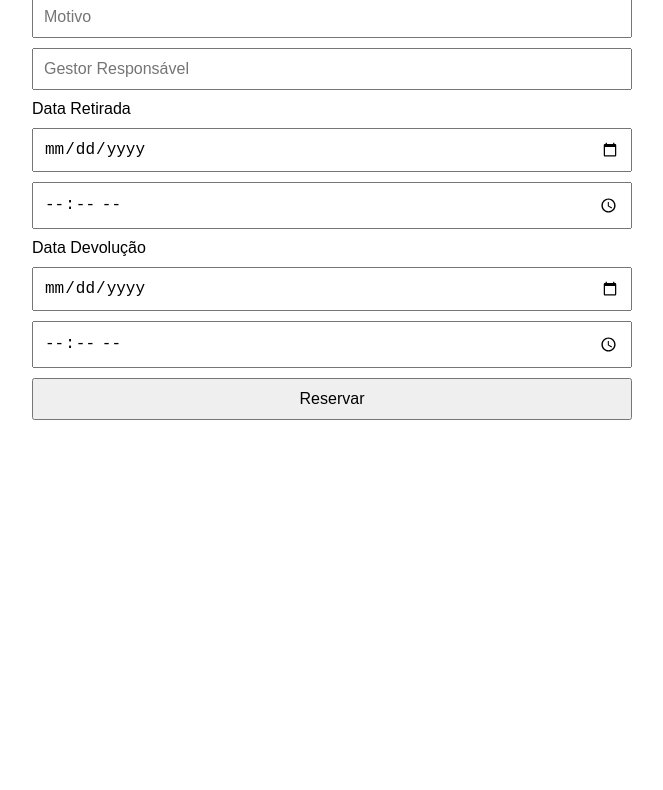
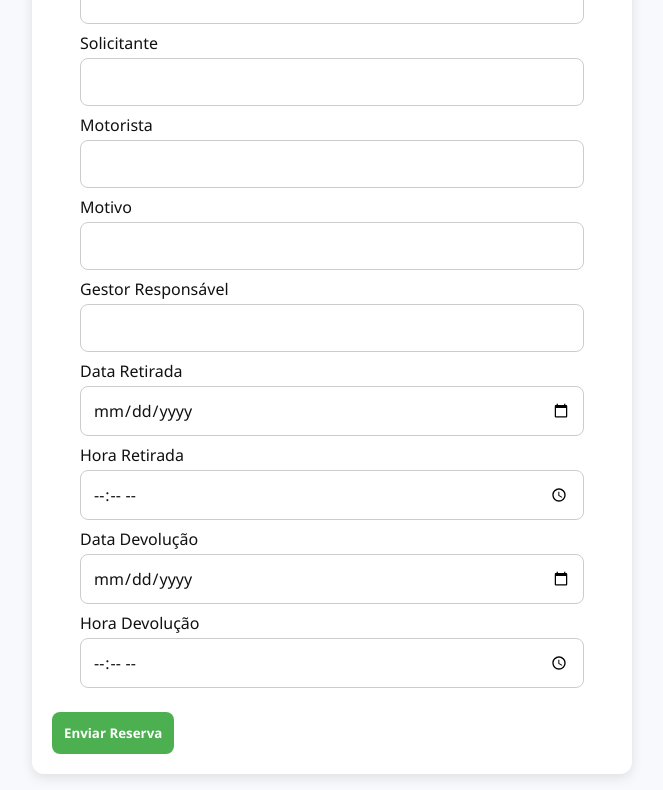
Before and after one commit to AlexandreCarrascosa/GestaoFrotas, a plain HTML site: page frontend/index.html in a window 1280 px wide. Shown: the part 180-970 px from the top of the page, without its empty margins (308-971 px from the left). Before the commit the page ends 800 px from the top, so only its background shows below. Drawn offline with Linux system fonts and the light colour scheme.

Commit message:
feat: working project

```diff
--- a/frontend/index.html
+++ b/frontend/index.html
@@ -6,24 +6,52 @@
   <link rel="stylesheet" href="style.css" />
 </head>
 <body>
+  <div class="container">
+    <div class="header-container">
+      <h2>Reserva de Veículo</h2>
+      <button id="toggle-theme">🌞 Mudar tema</button>
+    </div>
   <form id="reservaForm">
-    <input name="placa" placeholder="Placa" required />
-    <input name="solicitante" placeholder="Solicitante" required />
-    <input name="motorista" placeholder="Motorista" required />
-    <input name="motivo" placeholder="Motivo" required />
-    <input name="gestor" placeholder="Gestor Responsável" required />
+    <div class="form-group">
+      <label>Placa</label>
+      <input name="placa" required>
+    </div>
+    <div class="form-group">
+      <label>Solicitante</label>
+      <input name="solicitante" required>
+    </div>
+    <div class="form-group">
+      <label>Motorista</label>
+      <input name="motorista" required>
+    </div>
+    <div class="form-group">
+      <label>Motivo</label>
+      <input name="motivo" required>
+    </div>
+    <div class="form-group">
+      <label>Gestor Responsável</label>
+      <input name="gestor" required>
+    </div>
+    <div class="form-group">
+      <label>Data Retirada</label>
+      <input type="date" name="data_retirada" required>
+    </div>
+    <div class="form-group">
+      <label>Hora Retirada</label>
+      <input type="time" name="hora_retirada" required>
+    </div>
+    <div class="form-group">
+      <label>Data Devolução</label>
+      <input type="date" name="data_devolucao" required>
+    </div>
+    <div class="form-group">
+      <label>Hora Devolução</label>
+      <input type="time" name="hora_devolucao" required>
+    </div>
+    <button type="submit">Enviar Reserva</button>
+  </form>
+</div>
 
-    <label>Data Retirada</label>
-    <input type="date" name="data_retirada" required />
-    <input type="time" name="hora_retirada" required />
-
-    <label>Data Devolução</label>
-    <input type="date" name="data_devolucao" required />
-    <input type="time" name="hora_devolucao" required />
-
-    <button type="submit">Reservar</button>
-  </form>
-
-  <script src="script.js"></script>
+  <script src="script.js" defer></script>
 </body>
 </html>
--- a/frontend/script.js
+++ b/frontend/script.js
@@ -1,4 +1,9 @@
-document.getElementById('reservaForm').addEventListener('submit', async function (e) {
+document.addEventListener('DOMContentLoaded', () => {
+  const formElement = document.getElementById('reservaForm');
+  const toggleButton = document.getElementById('toggle-theme');
+
+  if (formElement) {
+    formElement.addEventListener('submit', async function (e) {
       e.preventDefault();
       const form = new FormData(this);
       const data = Object.fromEntries(form.entries());
@@ -26,9 +31,24 @@ Hora da Retirada: ${data.hora_retirada}
 Data da Devolução: ${data.data_devolucao}
 Hora da Devolução: ${data.hora_devolucao}
         `;
-    const whatsappUrl = `https://wa.me/?text=${encodeURIComponent(msg)}`;
+        const whatsappUrl = `https://wa.me/5566996916035?text=${encodeURIComponent(msg)}`;
         window.open(whatsappUrl, '_blank');
       } else {
         alert("Erro ao enviar reserva.");
       }
     });
+  }
+
+  if (toggleButton) {
+    toggleButton.addEventListener('click', () => {
+      document.body.classList.toggle('dark');
+      const isDark = document.body.classList.contains('dark');
+      localStorage.setItem('dark-mode', isDark);
+    });
+
+    const darkMode = localStorage.getItem('dark-mode') === 'true';
+    if (darkMode) {
+      document.body.classList.add('dark');
+    }
+  }
+});
--- a/frontend/style.css
+++ b/frontend/style.css
@@ -1,15 +1,98 @@
+:root {
+  --bg-color: #f7f9fc;
+  --text-color: #111;
+  --input-bg: #fff;
+  --button-bg: #4CAF50;
+  --button-text: #fff;
+}
+
+body.dark {
+  --bg-color: #1e1e1e;
+  --text-color: #f1f1f1;
+  --input-bg: #2b2b2b;
+  --button-bg: #00b894;
+  --button-text: #ffffff;
+}
+
+
+*{
+  box-sizing: border-box;
+  margin: 0;
+  padding: 0;
+  font-family: 'Segoe UI', sans-serif;
+}
+
 body {
-  font-family: sans-serif;
+  font-family: 'Segoe UI', sans-serif;
+  background-color: var(--bg-color);
+  color: var(--text-color);
+  margin: 0;
+  padding: 1rem;
+  transition: background-color 0.3s ease, color 0.3s ease;
+}
+
+.container {
+  display: flex;
+  flex-direction: column;
   max-width: 600px;
   margin: auto;
   padding: 20px;
+  background: var(--input-bg);
+  border-radius: 12px;
+  box-shadow: 0 4px 12px rgba(0,0,0,0.1);
 }
-form {
+
+.header-container {
+  display: flex;
+  justify-content: space-between;
+  align-items: center;
+  margin-bottom: 20px;
+}
+
+#formulario {
   display: flex;
   flex-direction: column;
-  gap: 10px;
+  justify-content: center;
+  align-items: flex-end;
 }
-input, button {
-  padding: 10px;
+
+.form-group {
+  display: flex;
+  flex-direction: column;
+  align-items: center;
+  width: 100%;
+  position: relative;
+}
+
+.form-group label {
+  align-self: flex-start;
+  margin-left: 5%;
+  margin-bottom: 0.25rem;
+  margin-top: 0.5rem;
+}
+
+input, select {
+  width: 90%;
+  padding: 0.75rem;
+  background-color: var(--input-bg);
+  color: var(--text-color);
+  border: 1px solid #ccc;
+  border-radius: 8px;
   font-size: 1rem;
 }
+
+button {
+  margin-top: 1.5rem;
+  padding: 0.75rem;
+  background-color: var(--button-bg);
+  color: var(--button-text);
+  font-weight: bold;
+  border: none;
+  border-radius: 8px;
+  cursor: pointer;
+  transition: background-color 0.3s ease;
+}
+
+button:hover {
+  opacity: 0.9;
+}
```
Lines whose indentation alone changed are shown as unchanged.
